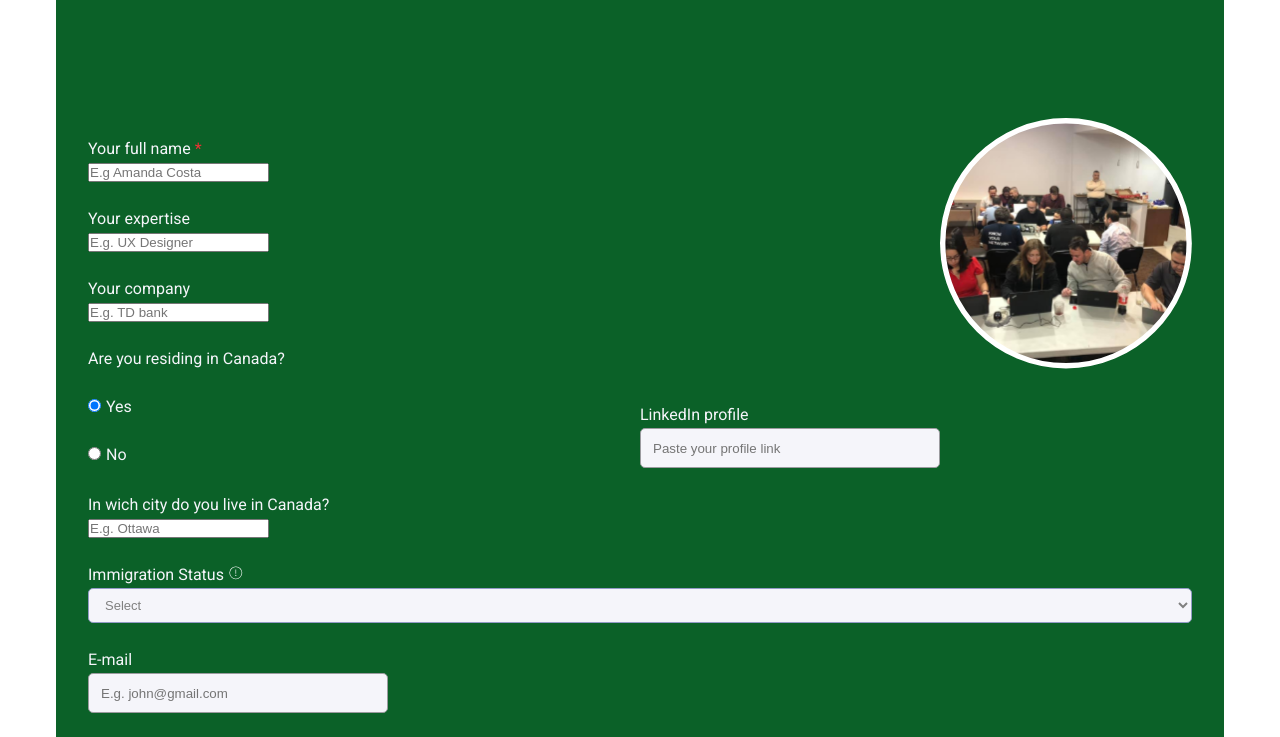
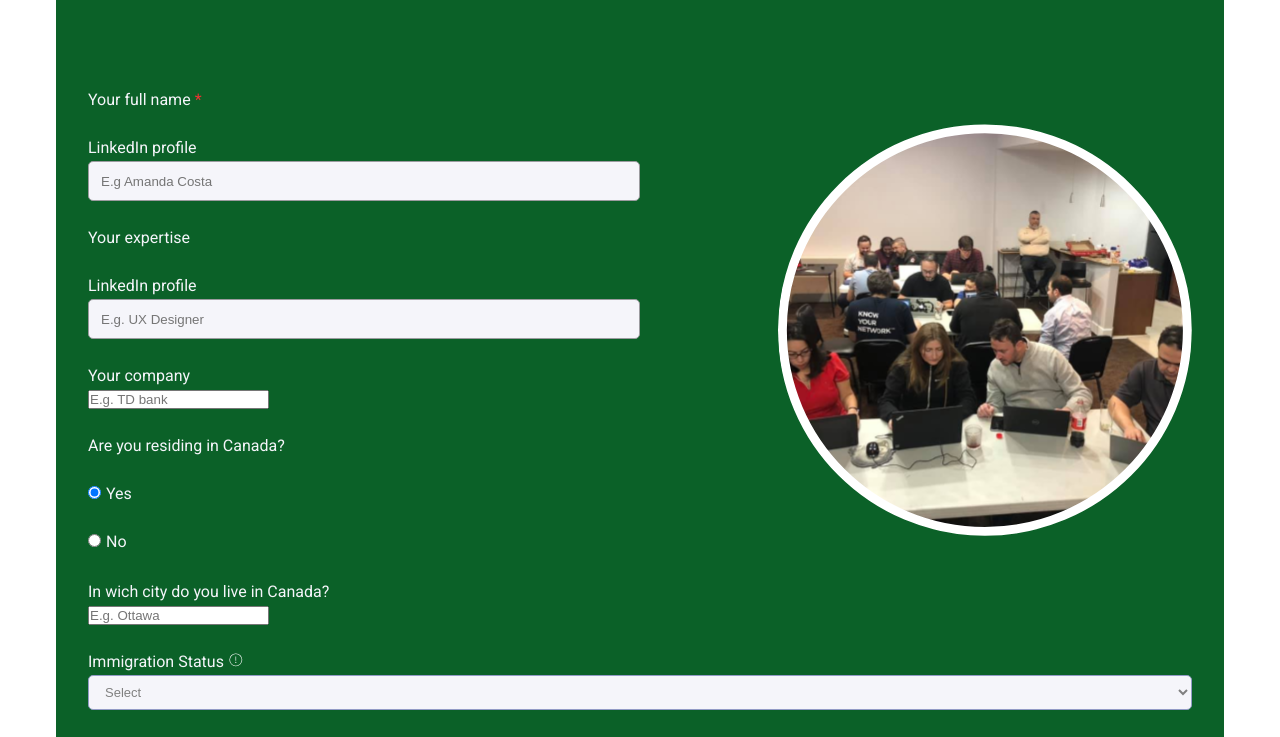
Before and after one commit to brito-ca/brito-website, a Next.js app: page / in a window 1280 px wide. Shown: the part 2520-3257 px from the top of the page. Built offline with nearby package versions, Linux system fonts and the light colour scheme.

Commit message:
defining props inputForm

```diff
--- a/components/Form/Form.jsx
+++ b/components/Form/Form.jsx
@@ -55,6 +55,10 @@ const Form = () => {
                             <span className={styles.mandatoryFieldSpan}>*</span>
                         </label>
                         <FormInput
+                            fieldStyle={styles.linkedinField}
+                            labelContent='LinkedIn profile'
+                            labelStyle={styles.labelForm}
+                            inputStyle={styles.inputForm}
                             className={styles.inputForm}
                             placeholder='E.g Amanda Costa'
                             value={fullName}
@@ -62,6 +66,10 @@ const Form = () => {
                         />
                         <label className={styles.labelForm}>Your expertise</label>
                         <FormInput
+                            fieldStyle={styles.expertiseField}
+                            labelContent='LinkedIn profile'
+                            labelStyle={styles.labelForm}
+                            inputStyle={styles.inputForm}
                             className={styles.inputForm}
                             placeholder='E.g. UX Designer'
                             value={expertise}
--- a/components/FormInput/FormInput.jsx
+++ b/components/FormInput/FormInput.jsx
@@ -2,7 +2,7 @@ import styles from './FormInput.module.css'
 
 const FormInput = (props) => {
     return (
-        <div className={props.formFieldStyle}>
+        <div className={props.fieldStyle}>
             <label className={props.labelStyle}>
                 {props.labelContent}
                 {props.mandatory ? <span className={styles.mandatoryFieldSpan}>*</span> : ''}
```
